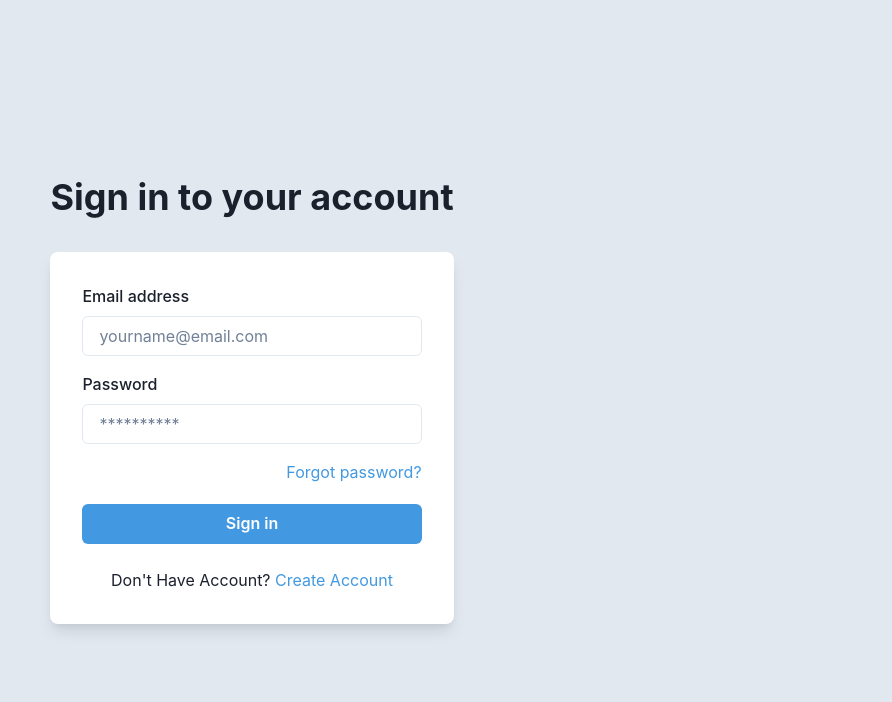
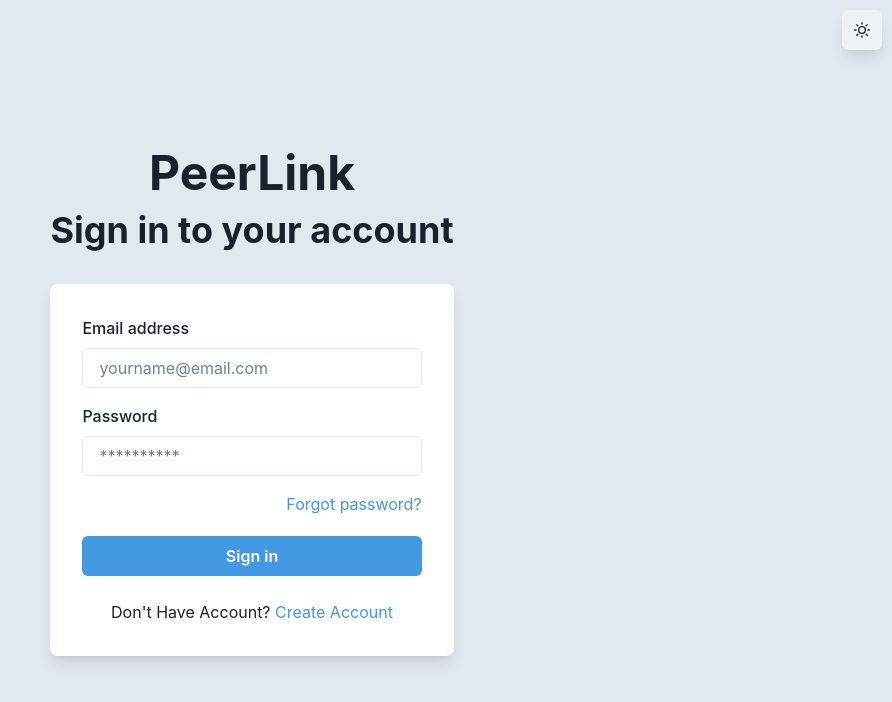
Before and after one commit to infysumanta/PeerLink, a React (Create React App) app in the folder client/: page /login in a window 1280 px wide. Shown: the top 702 px of the page, without its empty margins (388-1280 px from the left). Built offline with nearby package versions, Linux system fonts and the light colour scheme.

Commit message:
use color mode to change color in auth pages

```diff
--- a/client/src/layouts/AuthLayout.jsx
+++ b/client/src/layouts/AuthLayout.jsx
@@ -1,9 +1,26 @@
 import React from "react";
 import { Outlet } from "react-router-dom";
+import { IconButton, Box, useColorMode } from "@chakra-ui/react";
+
+import { SunIcon, MoonIcon } from "@chakra-ui/icons";
 
 const AuthLayout = () => {
+  const { colorMode, toggleColorMode } = useColorMode();
   return (
     <>
+      <Box
+        position={"absolute"}
+        right={0}
+        marginTop={"10px"}
+        marginRight={"10px"}
+        shadow={"lg"}
+        rounded={"lg"}
+      >
+        <IconButton
+          onClick={toggleColorMode}
+          icon={colorMode === "light" ? <SunIcon /> : <MoonIcon />}
+        />
+      </Box>
       <Outlet />
     </>
   );
--- a/client/src/pages/Auth/LoginPage/LoginPage.jsx
+++ b/client/src/pages/Auth/LoginPage/LoginPage.jsx
@@ -40,6 +40,7 @@ const LoginPage = () => {
     >
       <Stack spacing={8} mx={"auto"} maxW={"lg"} py={12} px={6}>
         <Stack align={"center"}>
+          <Heading fontSize={"5xl"}>PeerLink</Heading>
           <Heading fontSize={"4xl"}>Sign in to your account</Heading>
         </Stack>
         <Box
```
